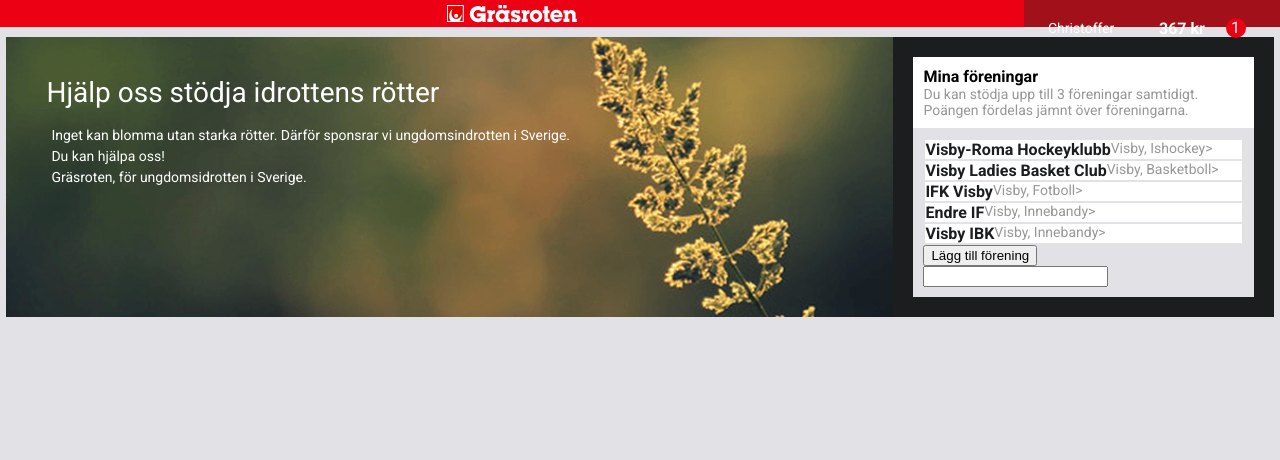
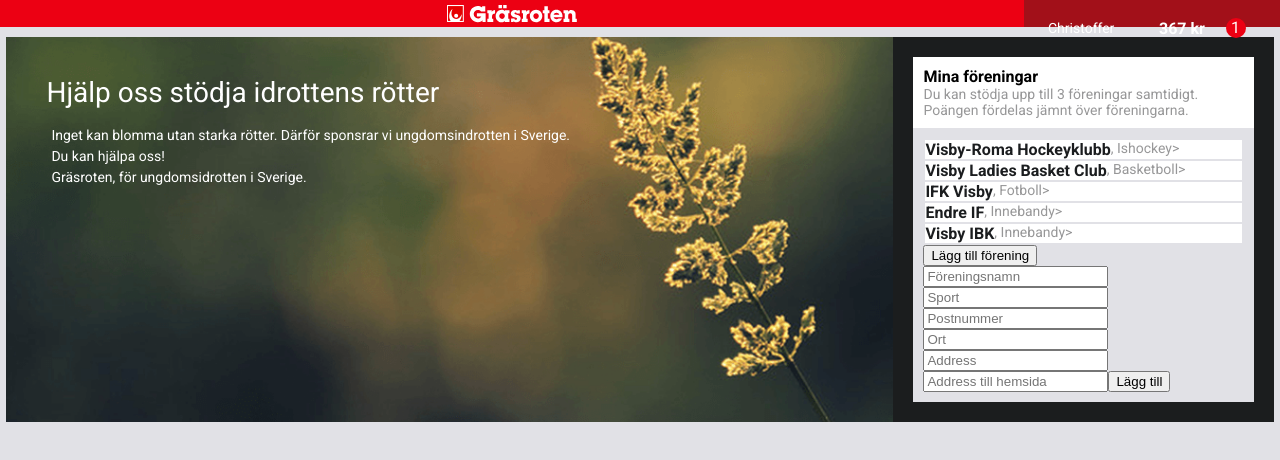
Before and after one commit to CissiWong/sv-sp, a React (Create React App) app: page / in a window 1280 px wide. Both pictures are taken after a click on the button "Lägg till förening". Shown: the top 460 px of the page. Built offline with nearby package versions, Linux system fonts and the light colour scheme; data requests are answered from the project's data file.

Commit message:
added new listing to state

```diff
--- a/src/components/button.js
+++ b/src/components/button.js
@@ -17,10 +17,11 @@
       })
     }
 
+
   handleForm = () => {
     if (this.state.formVisible) {
       console.log("yes form")
-      return <Form />
+      return <Form handleNewListing={onNewListing}/>
     } else {
       console.log("no form")
       return null
--- a/src/components/form.js
+++ b/src/components/form.js
@@ -1,10 +1,95 @@
 import React from "react"
 
 export default class Form extends React.Component {
-  render() {
+
+  constructor(props) {
+    super(props)
+    this.state = {
+      longName: "",
+      subcategory: "",
+      zipcode: "",
+      city: "",
+      address: "",
+      homepage: ""
+    }
+  }
+
+  handleInputChange = event => {
+    event.preventDefault()
+    this.setState({
+      [event.target.name]: event.target.value
+    })
+  }
+
+  handleSubmit = event => {
+    event.preventDefault()
+    this.props.onNewListing(this.state)
+    console.log("this is moving to listview", this.state)
+    this.setState({
+      longname: "",
+      subcategory: "",
+      zipcode: "",
+      city: "",
+      address: "",
+      homepage: ""
+    })
+  }
+
+   render() {
     return(
       <form>
-        <input type="email" />
+        <label>
+          <input
+            name="longname"
+            type="text"
+            placeholder="Föreningsnamn"
+            value={this.state.listingName}
+            onChange={this.handleInputChange} />
+        </label>
+        <label>
+          <input
+            name="subcategory"
+            type="text"
+            placeholder="Sport"
+            value={this.state.sport}
+            onChange={this.handleInputChange}/>
+        </label>
+        <label>
+          <input
+            name="zipcode"
+            type="number"
+            placeholder="Postnummer"
+            value={this.state.postal}
+            onChange={this.handleInputChange} />
+        </label>
+        <label>
+          <input
+            name="city"
+            type="text"
+            placeholder="Ort"
+            value={this.state.area}
+            onChange={this.handleInputChange}/>
+        </label>
+        <label>
+          <input
+            name="address"
+            type="text"
+            placeholder="Address"
+            value={this.state.adress}
+            onChange={this.handleInputChange}
+          />
+        </label>
+        <label>
+          <input
+            name="homepage"
+            type="url"
+            placeholder="Address till hemsida"
+            value={this.state.url}
+            onChange={this.handleInputChange} />
+        </label>
+        <button
+          type="submit"
+          onClick={this.handleSubmit}>Lägg till</button>
       </form>
     )
   }
--- a/src/components/preview.js
+++ b/src/components/preview.js
@@ -25,7 +25,7 @@
     return (
         <div className="preview-container">
             <h4>{this.props.name}</h4>
-            <p>{this.props.location}, {this.props.sport}</p>
+            <p>{this.props.city}, {this.props.sport}</p>
             <p
               onClick={this.handleClick}> > </p>
             <div
--- a/src/views/homeview.js
+++ b/src/views/homeview.js
@@ -5,7 +5,7 @@
 
 // components & views //
 import ListView from "./listview.js"
-import Button from "../components/button.js"
+// import Button from "../components/button.js"
 
 
 // assets //
@@ -40,7 +40,6 @@
             </div>
             <div className="listing-bkgrnd">
               <ListView />
-              <Button />
             </div>
           </div>
         </header>
--- a/src/views/listview.js
+++ b/src/views/listview.js
@@ -1,11 +1,15 @@
 import React from "react"
 import Preview from "../components/preview.js"
+
+// import Button from "../components/button.js"
+import Form from "../components/form.js"
 
 export default class ListView extends React.Component {
   constructor(props) {
     super(props)
     this.state = {
-      listings: []
+      listings: [],
+      formVisible: false
     }
   }
 
@@ -18,6 +22,38 @@
       })
     ))}
 
+     handleNewListing = (newName, newSport, newPostal, newArea, newAdress, newUrl) => {
+      const newListing =
+      { longname: newName,
+        subcategory: newSport,
+        zipcode: newPostal,
+        city: newArea,
+        address: newAdress,
+        homepage: newUrl
+      }
+        this.setState({
+        listings: [newListing, ...this.state.listings]
+      })
+    }
+
+    handleClick = () => {
+      this.setState({
+        formVisible: !this.state.formVisible
+        })
+      }
+
+
+    handleForm = () => {
+      if (this.state.formVisible) {
+        console.log("yes form")
+        return <Form onNewListing={this.handleNewListing} />
+      } else {
+        console.log("no form")
+        return null
+      }
+    }
+
+
   render() {
     return (
       <div className="listview-container">
@@ -26,12 +62,15 @@
               key={item.id}
               id={item.id}
               name={item.shortname}
-              location={item.location.city}
+              // city={item.location.city}
               sport={item.subcategory}
               supporters={item.supporters}
               point={item.points}
             />
         })}
+        <button
+          onClick={this.handleClick}>Lägg till förening</button>
+          <div>{this.handleForm()}</div>
       </div>
     )
   }
```
